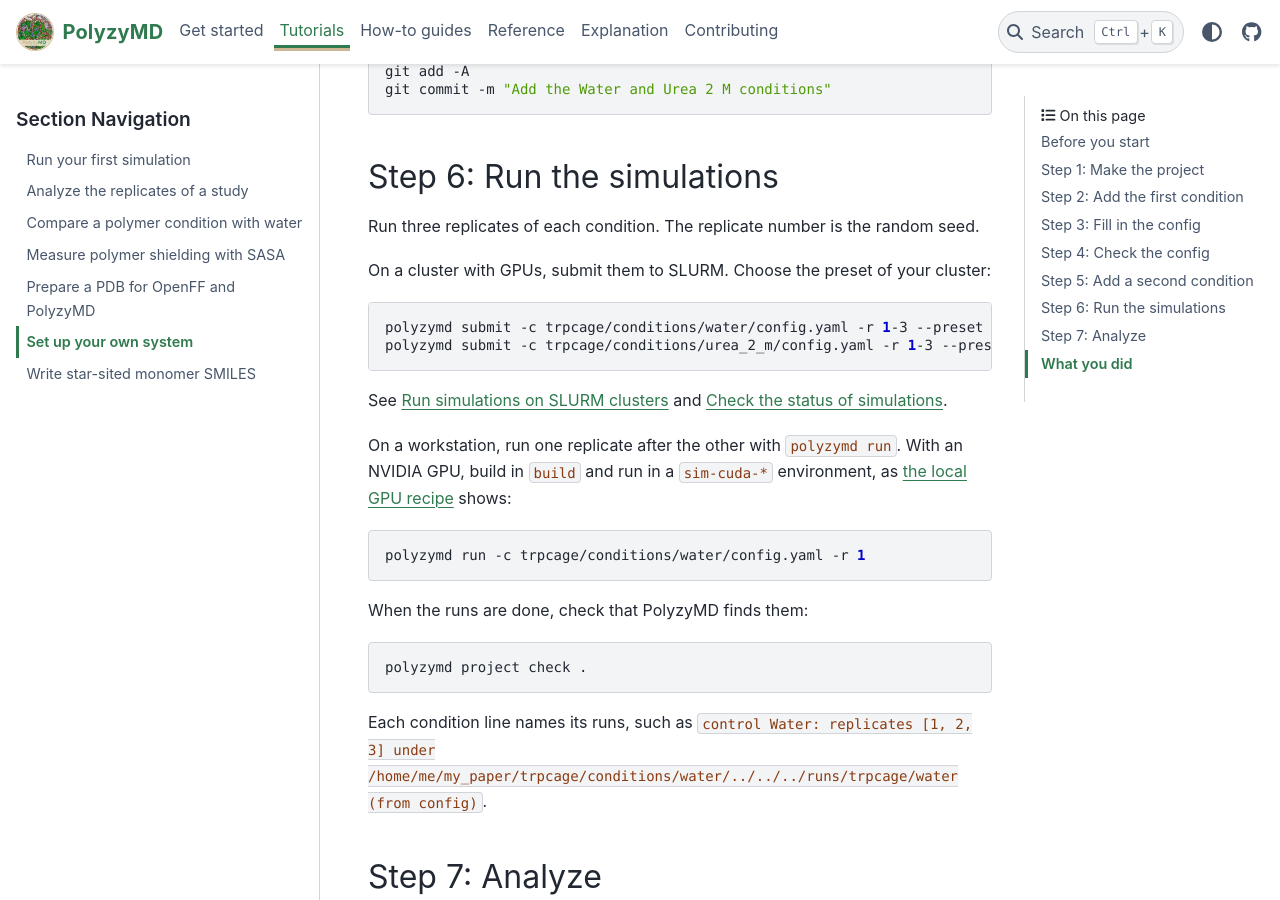
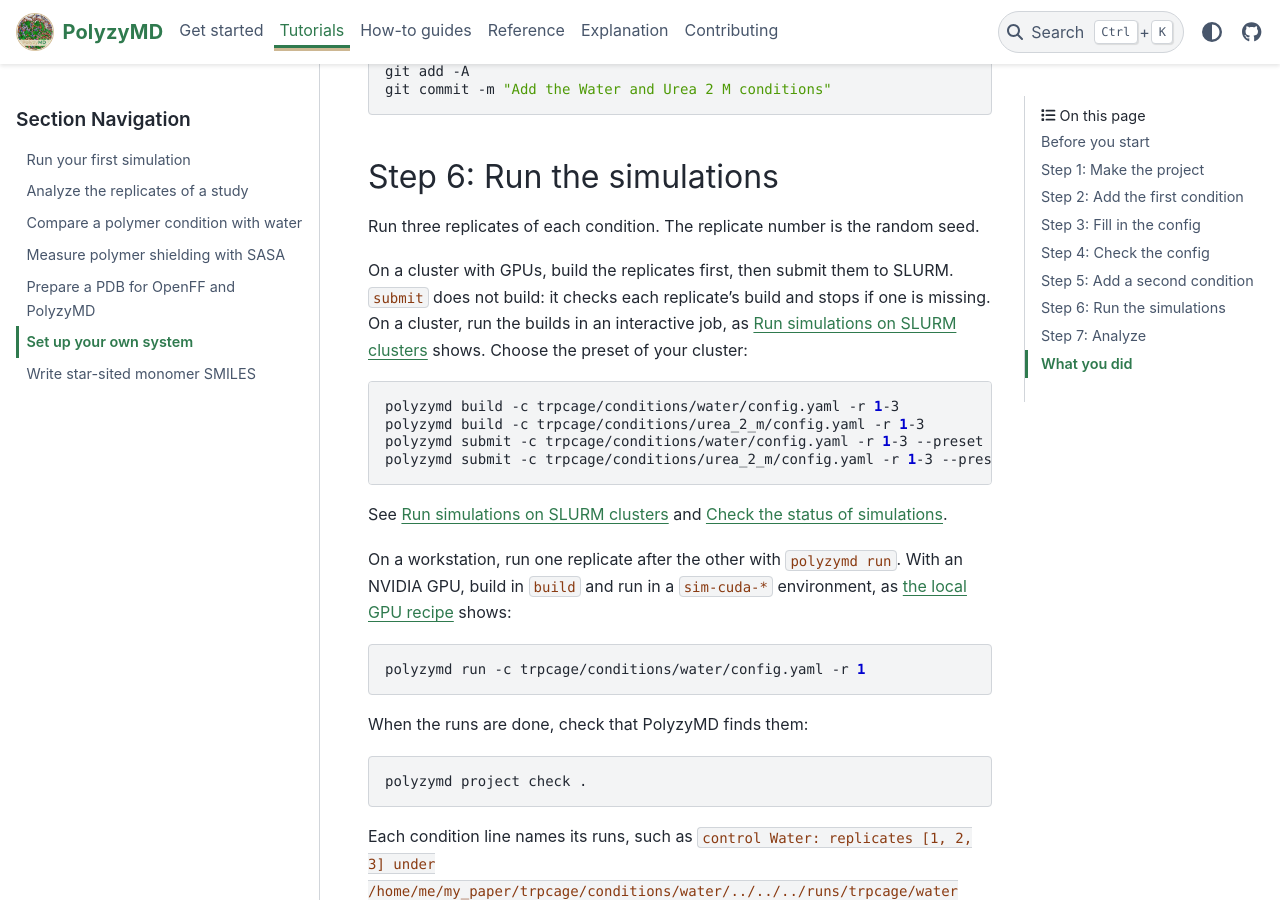
Before and after one commit to joelaforet/polyzymd, a Sphinx documentation site: the page built from docs/source/tutorials/own_system.md, in a window 1280 px wide and 900 px high, scrolled down 5407 px. Built offline with Sphinx 7.4.7 and the PyData theme 0.15.4, drawn with Linux system fonts in a browser that asks for light colours.

Commit message:
Build before submitting in the own-system tutorial
submit checks each replicate's build and stops if one is missing, so the
tutorial's SLURM step now builds the three replicates of each condition
first.

````diff
--- a/docs/source/tutorials/own_system.md
+++ b/docs/source/tutorials/own_system.md
@@ -219,10 +219,14 @@ git commit -m "Add the Water and Urea 2 M conditions"
 Run three replicates of each condition. The replicate number is the random
 seed.
 
-On a cluster with GPUs, submit them to SLURM. Choose the preset of your
-cluster:
+On a cluster with GPUs, build the replicates first, then submit them to SLURM.
+`submit` does not build: it checks each replicate's build and stops if one is
+missing. On a cluster, run the builds in an interactive job, as
+{doc}`../how_to/hpc_slurm` shows. Choose the preset of your cluster:
 
 ```bash
+polyzymd build -c trpcage/conditions/water/config.yaml -r 1-3
+polyzymd build -c trpcage/conditions/urea_2_m/config.yaml -r 1-3
 polyzymd submit -c trpcage/conditions/water/config.yaml -r 1-3 --preset aa100
 polyzymd submit -c trpcage/conditions/urea_2_m/config.yaml -r 1-3 --preset aa100
 ```
````
